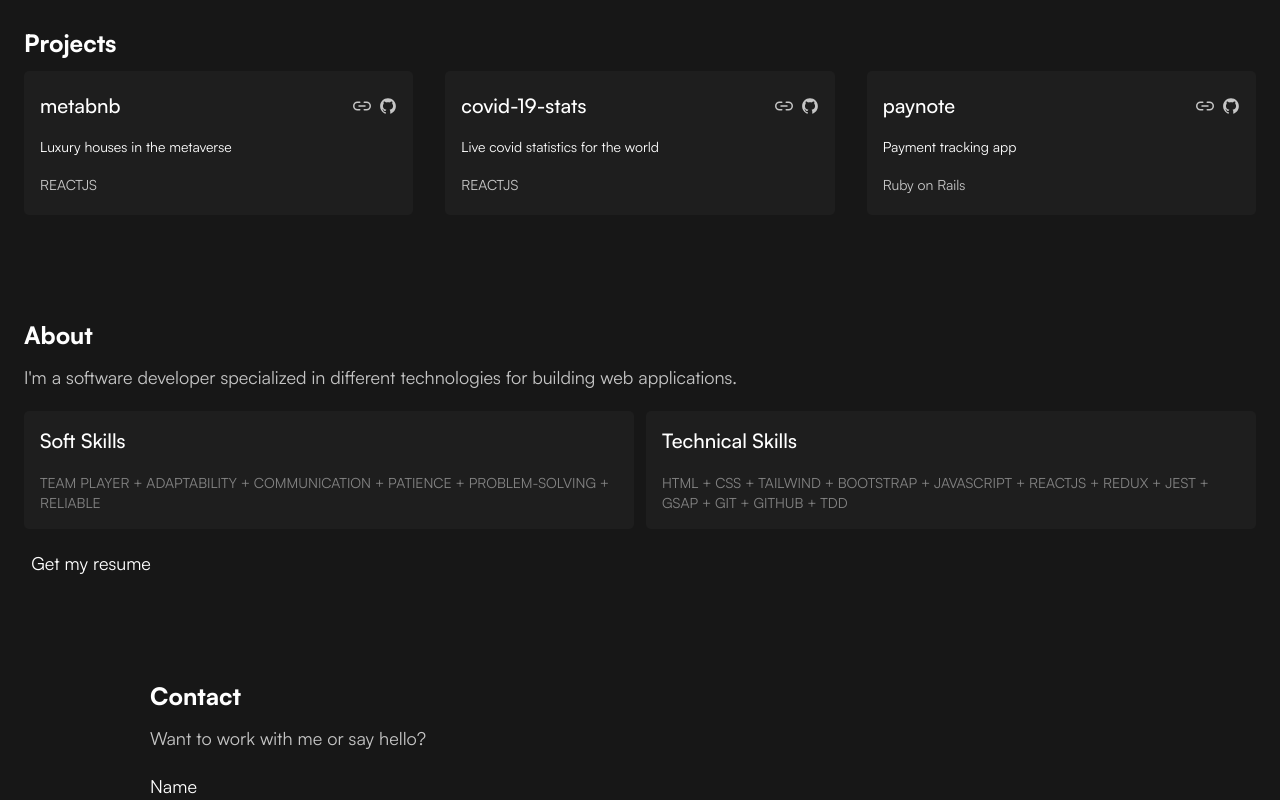
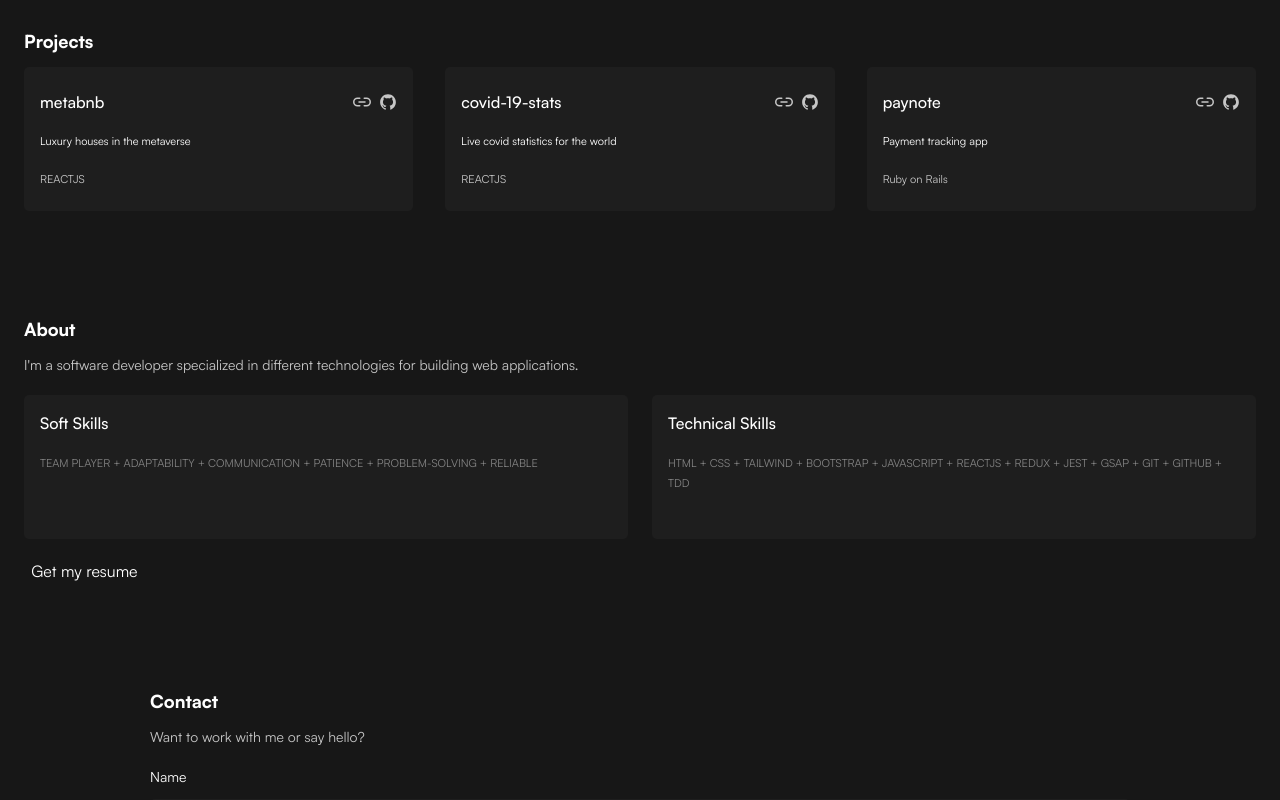
Before and after one commit to shadrxcc/portfolio, a React (Create React App) app: page / in a window 1280 px wide. Shown: the part 320-1120 px from the top of the page. Built offline with nearby package versions, Linux system fonts and the light colour scheme.

Commit message:
adjust font size on large screens

```diff
--- a/src/components/about/resume.jsx
+++ b/src/components/about/resume.jsx
@@ -1,10 +1,11 @@
 import React from 'react'
+import resume from './Resume(Frontend).pdf'
 
 const Resume = () => {
   return (
     <>
     <div>
-      <a className="" href="/"><p className='resume text-lg text-white'>Get my resume</p></a>
+      <a className="" href={resume} download><p className='resume md:text-base text-lg text-white'>Get my resume</p></a>
     </div>
 
     </>
--- a/src/components/about/skillstack.jsx
+++ b/src/components/about/skillstack.jsx
@@ -17,20 +17,20 @@ const Skillstack = () => {
     return (
       <div
 
-        className="card rounded-[5px] flex flex-col gap-y-[2em] md:gap-y-[1.1em] p-4 bg-[#1e1e1e]"
+        className="card rounded-[5px] md:h-[9em] h-[13em] flex flex-col gap-y-[2em] md:gap-y-[1.1em] p-4 bg-[#1e1e1e]"
         key={id}
       >
         <div>
-          <p className="text-white text-xl font-medium">{skill.title}</p>
+          <p className="text-white md:text-base text-xl font-medium">{skill.title}</p>
         </div>
         <div>
-          <p className="text-sm text-neutral-200 opacity-50">{skill.body}</p>
+          <p className="text-sm md:text-[11px] text-neutral-200 opacity-50">{skill.body}</p>
         </div>
       </div>
     );
   });
   return (
-    <div className="skillcards my-5 grid gap-3 md:grid-cols-2">{skills}</div>
+    <div className="skillcards my-5 grid gap-6 md:grid-cols-2">{skills}</div>
   );
 };
 
--- a/src/components/about/summary.jsx
+++ b/src/components/about/summary.jsx
@@ -3,7 +3,7 @@ import React from "react";
 const Summary = () => {
   return (
     <div>
-      <p className="summary text-white text-lg opacity-75">
+      <p className="summary text-white md:text-sm text-lg opacity-75">
         I'm a software developer specialized in different technologies for
         building web applications.
       </p>
--- a/src/components/contact/form.jsx
+++ b/src/components/contact/form.jsx
@@ -3,7 +3,7 @@ import React from "react";
 const Form = () => {
   return (
     <div>
-      <form action="" className="flex text-lg flex-col">
+      <form action="" className="flex text-lg md:text-sm flex-col">
         <label htmlFor="name" className="text-white my-1">
           Name
         </label>
@@ -35,7 +35,7 @@ const Form = () => {
           placeholder="Enter a message"
         />
         <button className="border-2 rounded-[5px] p-2 my-2 text-white opacity-75 border-slate">
-          Say hello!
+          <p className="animate-pulse">Say hello!</p>
         </button>
       </form>
     </div>
--- a/src/components/navbar.jsx
+++ b/src/components/navbar.jsx
@@ -15,7 +15,7 @@ class Navbar extends Component {
   render() {
     return (
       <div className="">
-        <header className="transition-all bg-[#171717] z-10 py-0 px-[1.5rem] md:px-[3rem] flex justify-between items-center ease-in duration-300 w-full fixed h-20">
+        <header className="transition-all bg-[#171717] z-10 py-0 px-[1.5rem] md:px-[3rem] flex justify-between items-center ease-in duration-300 w-full fixed h-20 md:h-10">
           <div>
             <Link to='/'><h2 className="font-[800] text-white text-xl">shadrxcc.</h2></Link>
           </div>
@@ -24,7 +24,7 @@ class Navbar extends Component {
               id="navbar"
               className={`${
                 this.state.clicked ? "#navbar active" : "#navbar"
-              } bg-[#171717] text-white text-lg flex flex-col mt-[15em] gap-[2em] md:mt-0 items-center md:bg-inherit bg-[rgba(23, 23, 23)] w-[100%] right-[0px] h-[100vh] fixed md:relative md:top-0 top-[-100em] md:flex-row`}
+              } bg-[#171717] text-white md:text-[13px] text-lg flex flex-col mt-[15em] gap-[2em] md:mt-0 items-center md:bg-inherit bg-[rgba(23, 23, 23)] w-[100%] right-[0px] h-[100vh] fixed md:relative md:top-0 top-[-100em] md:flex-row`}
             >
              <Link to='/projects'><li className="active">
                 Projects
--- a/src/components/projects/project.jsx
+++ b/src/components/projects/project.jsx
@@ -11,26 +11,26 @@ const Project = () => {
 
         <div className="flex items-center justify-between">
           <div>
-            <p className="text-white text-xl font-medium">{project.title}</p>
+            <p className="text-white md:text-base text-xl font-medium">{project.title}</p>
           </div>
           <div className="flex gap-x-2 items-center">
             <Link to={project.live}>
-              <FiLink2 className="text-white text-xl md:text-lg opacity-75" />
+              <FiLink2 className="text-white md:text-base text-xl md:text-lg opacity-75" />
             </Link>
             <Link to={project.github}>
-              <AiFillGithub className="text-white text-xl md:text-lg opacity-75" />
+              <AiFillGithub className="text-white md:text-base text-xl md:text-lg opacity-75" />
             </Link>
           </div>
         </div>
 
         <div>
-          <p className="text-white text-sm text-neutral-200">
+          <p className="text-white md:text-[11px] text-sm text-neutral-200">
             {project.description}
           </p>
         </div>
 
         <div>
-          <p className="text-white text-sm opacity-75">{project.stack}</p>
+          <p className="text-white  md:text-[11px] text-sm opacity-75">{project.stack}</p>
         </div>
       </div>
     );
@@ -38,7 +38,7 @@ const Project = () => {
   return (
     <div className="mx-[24px]">
       <div>
-        <h2 className="text-white text-2xl font-[800] pb-3">Projects</h2>
+        <h2 className="text-white md:text-lg text-2xl font-[800] pb-3">Projects</h2>
       </div>
       <div className="cards grid gap-8 md:grid-cols-3">{projectmap}</div>
     </div>
--- a/src/pages/about.jsx
+++ b/src/pages/about.jsx
@@ -7,7 +7,7 @@ const About = () => {
   return (
     <>
       <div className="mx-[24px]">
-        <h2 className="text-white text-2xl font-[800] pb-3">About</h2>
+        <h2 className="text-white text-2xl md:text-lg font-[800] pb-3">About</h2>
         <Summary />
         <Skillstack />
         <Resume />
--- a/src/pages/contact.jsx
+++ b/src/pages/contact.jsx
@@ -5,8 +5,8 @@ const Contact = () => {
   return (
     <>
       <div className="mx-[24px] md:mx-[150px]">
-        <h2 className="text-white text-2xl font-[800] pb-3">Contact</h2>
-        <p className="text-white text-lg opacity-75 pb-4">
+        <h2 className="text-white md:text-lg text-2xl font-[800] pb-3">Contact</h2>
+        <p className="text-white md:text-sm text-lg opacity-75 pb-4">
           Want to work with me or say hello?
         </p>
         <Form />
```
Also changed, not shown: 1 other file (tests, documents, lock files or other folders).
